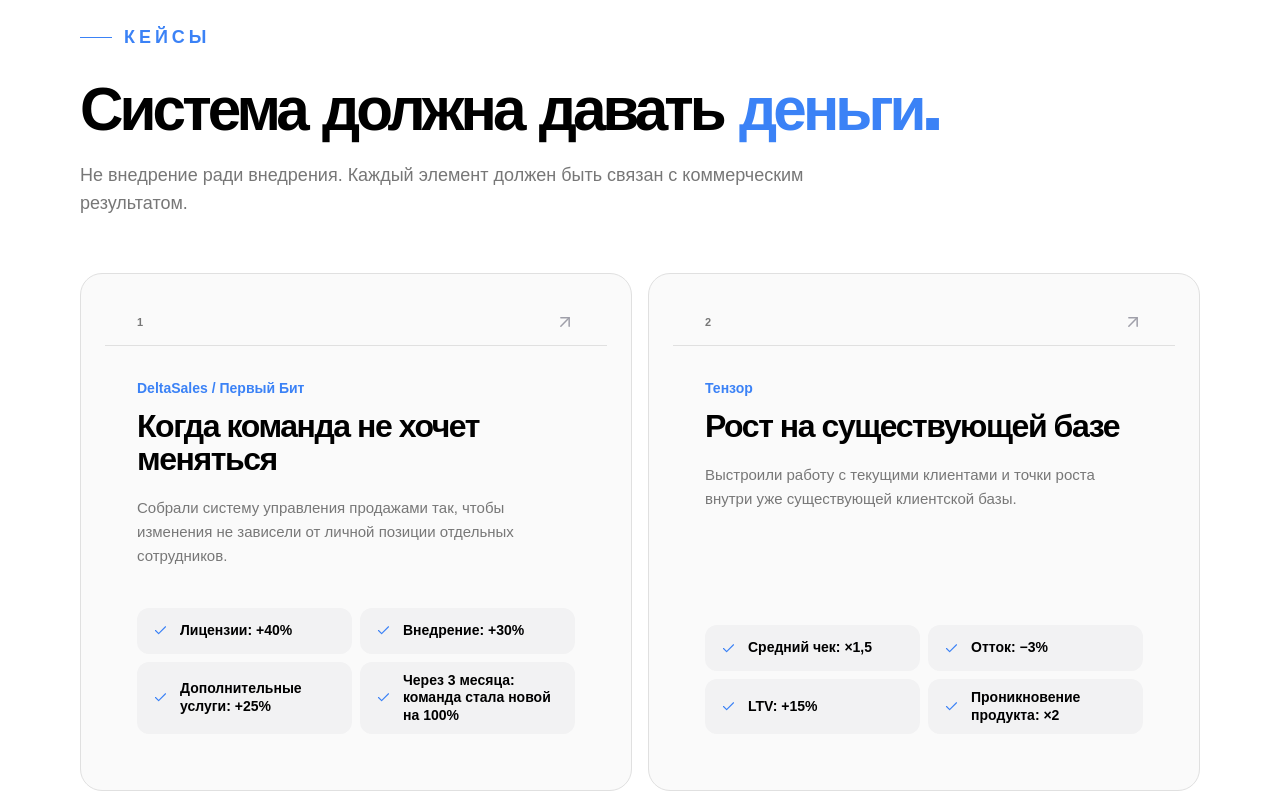
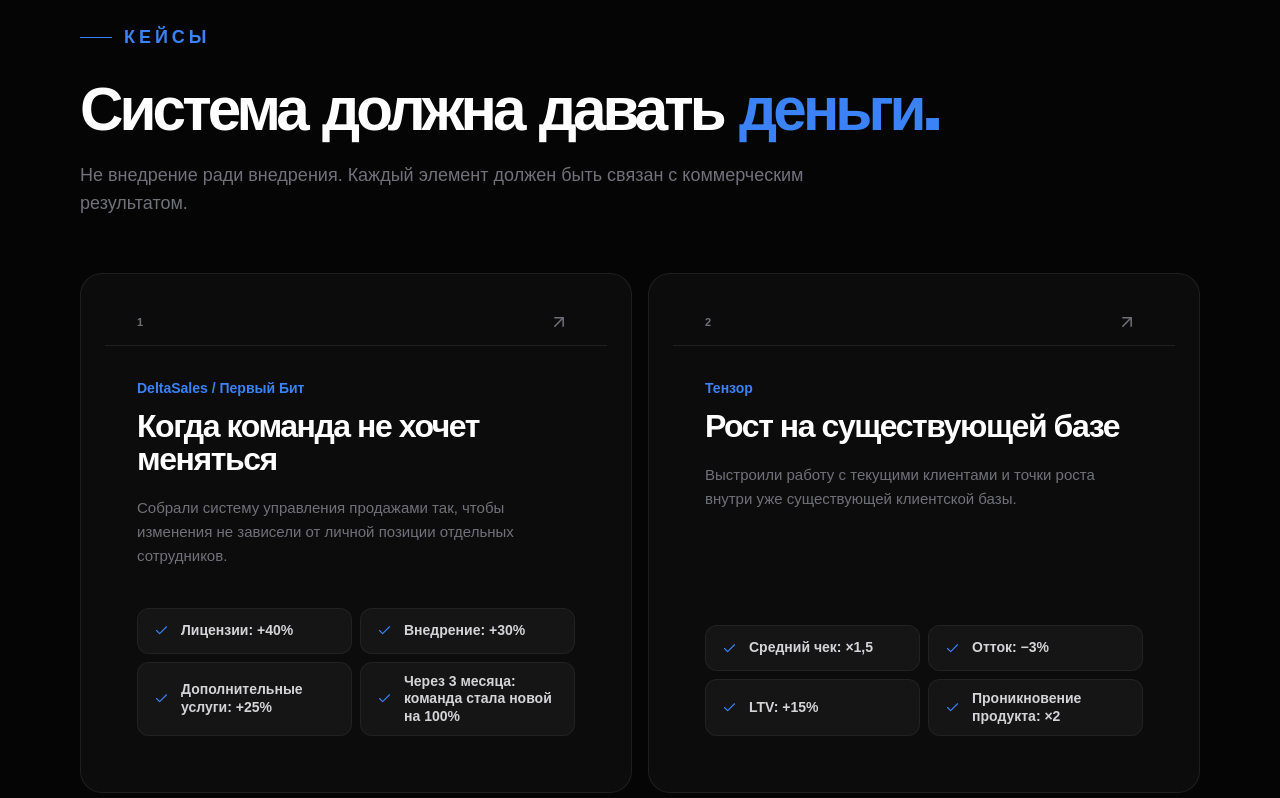
Before and after one commit to d92da/salesunit, a Next.js app: page / in a window 1280 px wide. Shown: the part 6049-6847 px from the top of the page. Built offline with nearby package versions, Linux system fonts and the light colour scheme.

Commit message:
Update Cases.tsx

```diff
--- a/app/components/Cases.tsx
+++ b/app/components/Cases.tsx
@@ -3,7 +3,6 @@ import Icon from "../ui/Icon";
 import {
   card,
   cardNumber,
-  cardUnderline,
   sectionContainer,
   sectionPadding,
 } from "../ui/styles";
@@ -12,16 +11,21 @@ import { home } from "../../data/home";
 function CaseCard({ item }: { item: (typeof home.cases.items)[number] }) {
   return (
     <article
-      className={`${card.light} flex min-h-[390px] h-full flex-col p-0 sm:min-h-[400px]`}
+      className={`${card.glass} flex min-h-[390px] h-full flex-col p-0 sm:min-h-[400px]`}
     >
-      <div className="flex h-12 shrink-0 items-center justify-between border-b border-[#e0e0e0] px-7 sm:px-8">
-        <span className={`${cardNumber} text-[#8a8a8a]`}>{item.number}</span>
+      {/* Верхняя плашка кейса */}
+      <div className="flex h-12 shrink-0 items-center justify-between border-b border-white/[0.08] px-7 sm:px-8">
+        <span className={`${cardNumber} text-zinc-500`}>
+          {item.number}
+        </span>
 
-        <Icon
-          name="arrowUpRight"
-          size={20}
-          className="text-zinc-400 transition-all duration-300 group-hover:-translate-y-1 group-hover:translate-x-1 group-hover:text-[#3B82F6]"
-        />
+        <div className="group flex h-8 w-8 items-center justify-center rounded-[9px] transition-colors duration-300 hover:bg-white/[0.06]">
+          <Icon
+            name="arrowUpRight"
+            size={20}
+            className="text-zinc-500 transition-all duration-300 group-hover:-translate-y-1 group-hover:translate-x-1 group-hover:text-[#3B82F6]"
+          />
+        </div>
       </div>
 
       <div className="flex min-h-0 flex-1 flex-col p-7 sm:p-8">
@@ -29,11 +33,11 @@ function CaseCard({ item }: { item: (typeof home.cases.items)[number] }) {
           {item.company}
         </div>
 
-        <h3 className="max-w-[520px] text-2xl font-black leading-[1.02] tracking-[-0.045em] text-black sm:text-3xl lg:text-[32px]">
+        <h3 className="max-w-[520px] text-2xl font-black leading-[1.02] tracking-[-0.045em] text-white sm:text-3xl lg:text-[32px]">
           {item.title}
         </h3>
 
-        <p className="mt-5 max-w-[560px] text-sm leading-6 text-[#777777] sm:text-[15px]">
+        <p className="mt-5 max-w-[560px] text-sm leading-6 text-zinc-500 sm:text-[15px]">
           {item.description}
         </p>
 
@@ -41,8 +45,9 @@ function CaseCard({ item }: { item: (typeof home.cases.items)[number] }) {
           {item.results.map(([label, value], index) => (
             <div
               key={label}
-              className={`flex min-h-[44px] items-center gap-3 rounded-[12px] bg-[#f2f2f3] px-3.5 py-2.5 sm:min-h-[46px] sm:px-4 ${
-                item.results.length % 2 === 1 && index === item.results.length - 1
+              className={`group flex min-h-[44px] cursor-default items-center gap-3 rounded-[12px] border border-white/[0.06] bg-white/[0.04] px-3.5 py-2.5 transition-all duration-300 hover:-translate-y-0.5 hover:border-[#3B82F6]/20 hover:bg-white/[0.07] sm:min-h-[46px] sm:px-4 ${
+                item.results.length % 2 === 1 &&
+                index === item.results.length - 1
                   ? "col-span-2"
                   : ""
               }`}
@@ -50,17 +55,16 @@ function CaseCard({ item }: { item: (typeof home.cases.items)[number] }) {
               <Icon
                 name="check"
                 size={15}
-                className="shrink-0 text-[#3B82F6]"
+                className="shrink-0 text-[#3B82F6] transition-transform duration-300 group-hover:scale-110"
               />
-              <span className="text-[13px] font-bold leading-[1.25] text-black sm:text-[14px]">
+
+              <span className="text-[13px] font-bold leading-[1.25] text-zinc-300 transition-colors duration-300 group-hover:text-white sm:text-[14px]">
                 {label}: {value}
               </span>
             </div>
           ))}
         </div>
       </div>
-
-      <div className={cardUnderline} />
     </article>
   );
 }
@@ -69,17 +73,22 @@ export default function Cases() {
   const { cases } = home;
 
   return (
-    <section id="cases" className={`bg-white text-black ${sectionPadding}`}>
+    <section
+      id="cases"
+      className={`bg-[#050505] text-white ${sectionPadding}`}
+    >
       <div className={sectionContainer}>
-        <SectionLabel tone="light">{cases.label}</SectionLabel>
+        <SectionLabel tone="dark">{cases.label}</SectionLabel>
 
         <div className="mb-14">
-          <h2 className="min-w-0 max-w-full text-[clamp(2.5rem,4.7vw,5.7rem)] font-black leading-[0.9] tracking-[-0.065em] text-black">
+          <h2 className="min-w-0 max-w-full text-[clamp(2.5rem,4.7vw,5.7rem)] font-black leading-[0.9] tracking-[-0.065em] text-white">
             {cases.title.line1} {cases.title.line2}{" "}
-            <span className="text-[#3B82F6]">{cases.title.accent}</span>
+            <span className="text-[#3B82F6]">
+              {cases.title.accent}
+            </span>
           </h2>
 
-          <p className="mt-6 max-w-[760px] text-base leading-7 text-[#777777] sm:text-lg">
+          <p className="mt-6 max-w-[760px] text-base leading-7 text-zinc-500 sm:text-lg">
             {cases.description}
           </p>
         </div>
```
